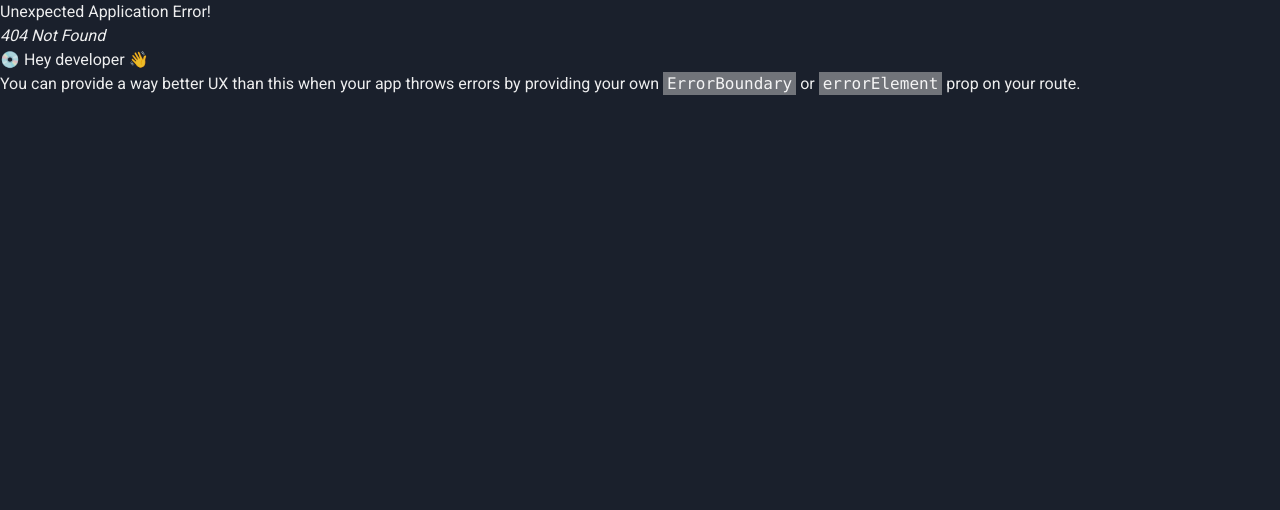
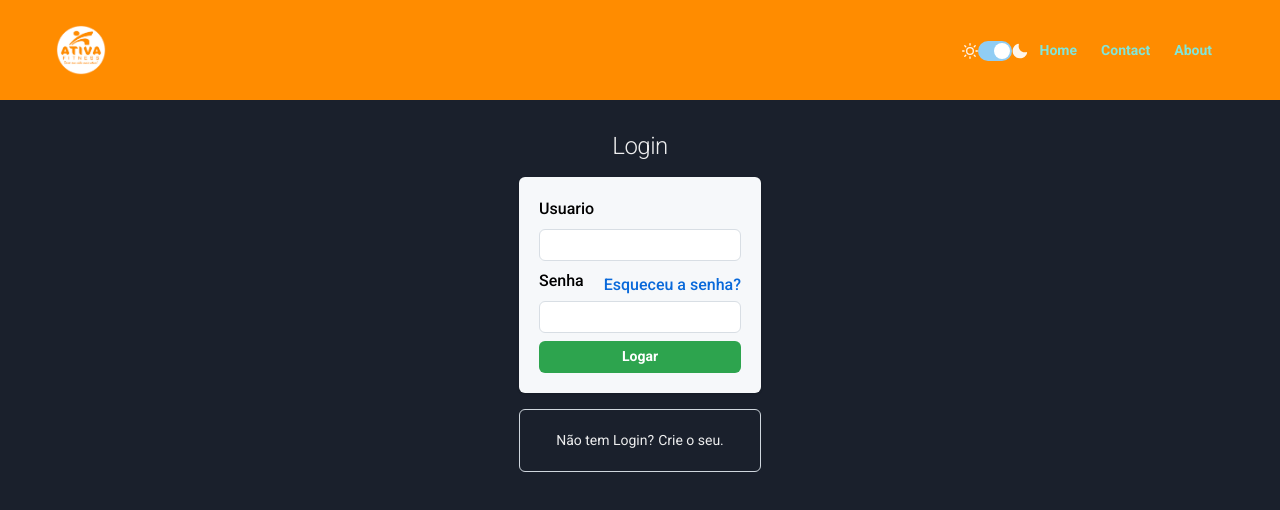
Before and after one commit to ggFelipe/exemplo-front-api-fatec_v2, a React (Vite) app: page /login in a window 1280 px wide. Before the commit this address had no page. Shown: the top 510 px of the page. Built offline with nearby package versions, Linux system fonts and the light colour scheme.

Commit message:
Login-Page-Update

```diff
--- a/src/main.jsx
+++ b/src/main.jsx
@@ -8,6 +8,7 @@ import Home from './pages/home'
 import Sobre from './pages/sobre'
 import { QueryClient, QueryClientProvider } from '@tanstack/react-query'
 import CreateUser from './pages/create'
+import Login from './pages/login'
 import UpdateUser from './pages/update'
 import BannerA from './pages/components/BannerAcademia'
 
@@ -15,6 +16,10 @@ const router = createBrowserRouter([
   {
     path: "/",
     element: <><HomeHeader /><BannerA/><Home /></>,
+  },
+  {
+    path: "/login",
+    element: <><HomeHeader /><Login /></>,
   },
   {
     path: "/create",
--- a/src/pages/home/index.jsx
+++ b/src/pages/home/index.jsx
@@ -31,8 +31,8 @@ const Home = () => {
 
     return (
         <Flex w="100%" h={["163px", "250px", "250px", "335px"]} flexDir="column">
-            <Flex margin={1}>
-                <Box>LISTA DE USUÁRIOS</Box>
+            <Flex margin={5}>
+                <Box fontStyle="revert" >LISTA DE USUÁRIOS</Box>
                 <Spacer />
                 <Box>
                     <Link to='/create'><IconButton top="auto" icon={<AddIcon />} colorScheme="green" size="sm"></IconButton></Link>
@@ -43,7 +43,7 @@ const Home = () => {
             {isError && <p>{error.message}</p>}
             <ul>
                 <TableContainer>
-                    <Table size='sm'>
+                    <Table bgColor="orange.400" variant="striped" size='sm'>
 
                         <Thead>
                             <Tr>
@@ -56,32 +56,29 @@ const Home = () => {
                             </Tr>
                         </Thead>
                         <Tbody>
-
                             {users?.map((user) => (
-                                <li key={user.id}>
                                 <Tr>
                                     <Td>{user.nome}</Td>
                                     <Td>{user.cpf}</Td>
                                     <Td>{user.endereco}</Td>
                                     <Td>{user.telefone}</Td>
                                     <Td isNumeric>{user.mensalidade}</Td>
-                                    </Tr>
-                                    <Flex right="1rem" >
+                                    <Td><Flex >
 
                                         <Spacer />
-                                        <IconButton icon={<DeleteIcon />} top="-9" colorScheme="red" size="sm" isLoading={isLoadingDelete} onClick={() => {
+                                        <IconButton icon={<DeleteIcon />}  colorScheme="red" size="sm" isLoading={isLoadingDelete} onClick={() => {
                                             if (window.confirm('Deseja excluir o usuário?')) {
                                                 onDeleteUser(user.id)
                                             }
                                         }}>
                                         </IconButton>
                                         <Link to={`/edit/${user.id}`}>
-                                            <IconButton icon={<EditIcon />} top="-9" size="sm">
+                                            <IconButton icon={<EditIcon />}  size="sm">
                                             </IconButton>
                                         </Link>
 
-                                    </Flex>
-                                </li>
+                                    </Flex></Td>
+                                </Tr>
                             ))}
                         </Tbody>
                     </Table>
--- /dev/null
+++ b/src/pages/login/index.jsx
@@ -0,0 +1,51 @@
+import { Box, Button, Card, CardBody, Center, FormLabel, HStack, Heading, Input, Stack, VStack, FormControl } from "@chakra-ui/react";
+import { Link } from "react-router-dom";
+import { Text } from "@chakra-ui/react";
+
+function Login() {
+    return (
+        <Box>
+            <Center>
+                <Stack spacing='4'>
+                    <VStack as='header' spacing='6' mt='8'>
+                        <Heading as="login" fontWeight="300" fontSize="24px" letterSpacing='-0.5px'>Login</Heading>
+                    </VStack>
+                    <Card bg='#f6f8fa' variante='outline' borderColor='#d8dee4' maxW='308px'>
+                        <CardBody>
+                            <form>
+                                <Stack>
+                                    <FormControl>
+                                        <FormLabel textColor='black' size='sm'>Usuario</FormLabel>
+                                        <Input type="text" bg='white' borderColor='#d8dee4' size='sm' borderRadius='6px' />
+                                    </FormControl>
+                                    <FormControl>
+                                        <HStack justify="space-between">
+                                            <FormLabel textColor='black' size='sm'>Senha</FormLabel>
+                                            <Button as='a' href="#" variant='link' size='sx' color='#0969da' fontWeight='500'>Esqueceu a senha?</Button>
+                                        </HStack>
+                                        <Input type="text" bg='white' borderColor='#d8dee4' size='sm' borderRadius='6px' />
+                                    </FormControl>
+                                    <Button bg='#2da44e' color='white' size='sm' _hover={{ bg: '#2c974b' }} _active={{ bg: '#298e46' }}>Logar</Button>
+                                </Stack>
+                            </form>
+                        </CardBody>
+                    </Card>
+                    <Card variant="outline" borderColor='#d0d7de'>
+                        <CardBody>
+                            <Center>
+                                <HStack fontSize='sm' spacing='1'>
+                                    <Text>Não tem Login?</Text>
+                                    <Link isExternal color="#0969da" hrefLang="#">Crie o seu.</Link>
+                                </HStack>
+                            </Center>
+                        </CardBody>
+                    </Card>
+                </Stack>
+            </Center>
+        </Box>
+    );
+
+
+}
+
+export default Login
--- a/src/pages/update/index.jsx
+++ b/src/pages/update/index.jsx
@@ -1,7 +1,7 @@
 import {
     Container, Stack,
     FormControl, FormLabel,
-    Input, Button
+    Input, Button, Box
 } from "@chakra-ui/react"
 
 import { useForm } from 'react-hook-form'
@@ -31,7 +31,7 @@ const UpdateUser = () => {
 
     return (
         <Container>
-            <h1>Cadastrar Usuário</h1>
+            <Box margin={5} fontStyle="revert" >ATUALIZAR INFORMAÇOES DE USUÁRIOS</Box>
             <hr />
             <form onSubmit={handleSubmit(onSubmit)}>
                 {isLoading || !user ? <p>Carregando...</p> : <Stack>
@@ -51,6 +51,10 @@ const UpdateUser = () => {
                         <FormLabel>Telefone</FormLabel>
                         <Input defaultValue={user.telefone} type="text" {...register('telefone', { required: true })} />
                     </FormControl>
+                    <FormControl id="telefone">
+                        <FormLabel>Mensalidade</FormLabel>
+                        <Input defaultValue={user.mensalidade} type="number" {...register('mensalidade', { required: true })} />
+                    </FormControl>
 
                     <Button mt={4} colorScheme='teal' type="submit" isLoading={isLoadingUpdate}>
                         Atualizar
```
Lines whose indentation alone changed are shown as unchanged.
